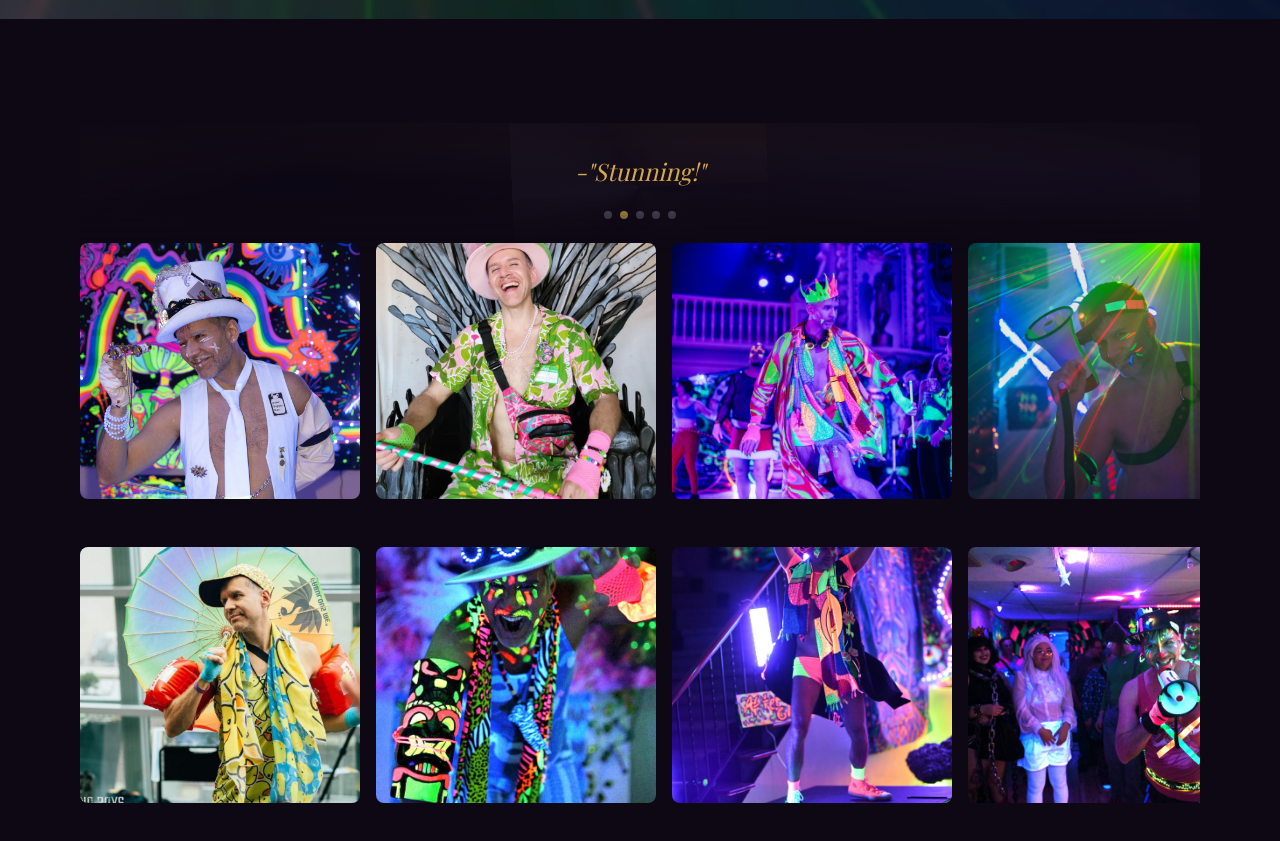
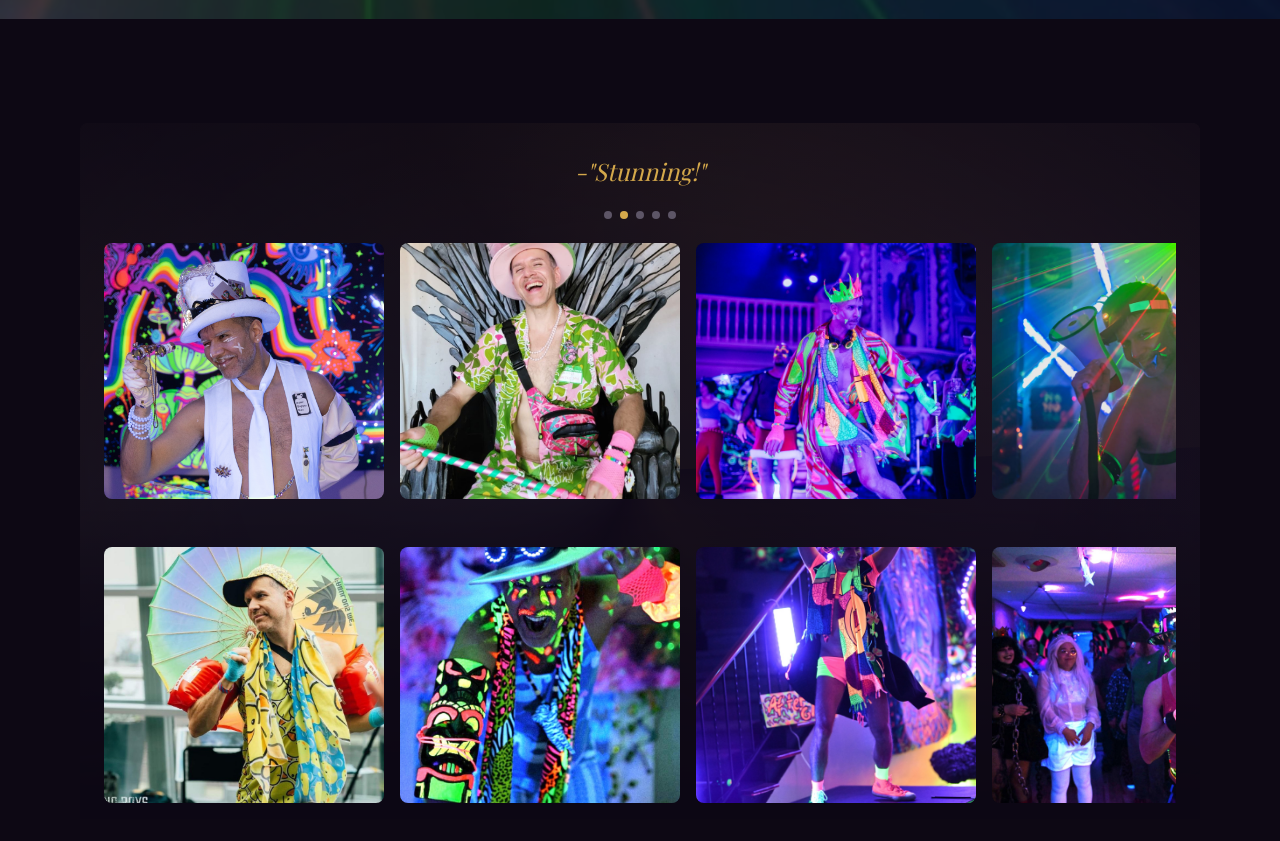
Before and after one commit to Crklemz/jdd, a Next.js app: page / in a window 1280 px wide. Shown: the part 2100-2941 px from the top of the page. Built offline with nearby package versions, Linux system fonts and the light colour scheme; a web font is replaced by a local one.

Commit message:
style: adjust trippy bg

```diff
--- a/app/components/TrippyBackground.tsx
+++ b/app/components/TrippyBackground.tsx
@@ -7,7 +7,7 @@
 export function TrippyBackground() {
   return (
     <div
-      className="trippy-bg absolute inset-0"
+      className="trippy-bg absolute inset-0 fade-bottom"
       aria-hidden
     />
   );
--- a/app/globals.css
+++ b/app/globals.css
@@ -244,7 +244,7 @@ body {
 }
 
 /* Reviews section: fade to transparent at bottom so section below shows through */
-.reviews-fade-bottom {
+.fade-bottom {
   -webkit-mask-image: linear-gradient(
     to bottom,
     black 0%,
--- a/app/page.tsx
+++ b/app/page.tsx
@@ -137,17 +137,15 @@ export default function HomePage() {
       {/* Reviews: trippy animated background with rotating quote (matches gallery section width) */}
       <section
         aria-label="Reviews"
-        className="reviews-fade-bottom relative mt-26 flex min-h-[120px] w-full items-center overflow-hidden rounded-t-lg"
+        className=" relative mt-26 flex min-h-[120px] w-full items-center overflow-hidden rounded-t-lg"
       >
         <TrippyBackground />
-        <div className="absolute inset-0 bg-background/70" aria-hidden />
-        <div className="relative z-10 w-full">
+        <div className="absolute inset-0 bg-background/60" aria-hidden />
+          <div className="relative z-10 w-full px-4 md:px-6">
+            <div className="flex justify-center">
               <RotatingQuote quotes={reviewQuotes} />
             </div>
-      </section>
-
-      {/* Two scrolling galleries */}
-      <section aria-label="Gallery" className="-mt-6">
+            <div aria-label="Gallery" className="-mt-6">
             <ScrollGallery
               imagePaths={landingImagePaths.slice(0, 6)}
               altPrefix={galleryAltPrefix}
@@ -157,6 +155,8 @@ export default function HomePage() {
               imagePaths={landingImagePaths.slice(6, 11)}
               altPrefix={galleryAltPrefix}
             />
+          </div>
+        </div>
       </section>
     </div>
   );
```
Lines whose indentation alone changed are shown as unchanged.
